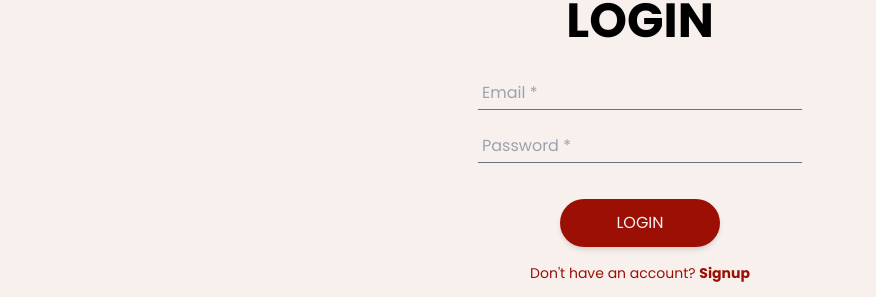
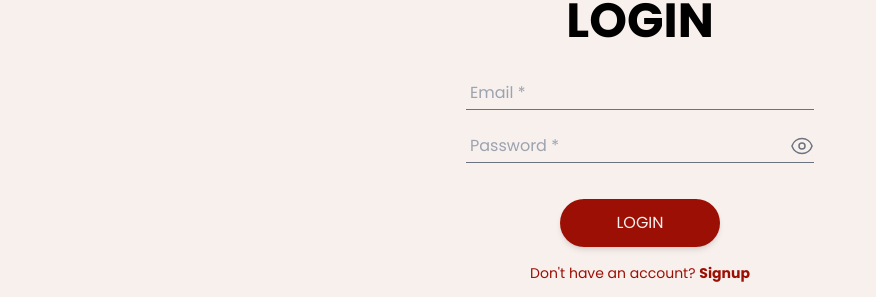
Before and after one commit to niranjan-official/Tamarind-House-Web, a Next.js app: page /login in a window 1280 px wide. Shown: the part 331-628 px from the top of the page, without its empty margins (0-876 px from the left). Built offline with nearby package versions, Linux system fonts and the light colour scheme.

Commit message:
comments added

```diff
--- a/app/globals.css
+++ b/app/globals.css
@@ -3,7 +3,10 @@
 @tailwind utilities;
 
 .input{
-    @apply w-full bg-transparent border-b p-1 mb-5 border-gray-500 focus:outline-none focus:ring-0 hover:border-b-2 hover:border-red-900
+    @apply w-full border-b mb-5 border-gray-500 hover:border-b-2 hover:border-red-900
+}
+.input input{
+    @apply w-full bg-transparent p-1 focus:outline-none focus:ring-0
 }
 .button{
     @apply flex items-center justify-center gap-2 p-3 text-secondary shadow-md bg-primary hover:bg-red-900 disabled:bg-red-900
--- a/app/login/page.jsx
+++ b/app/login/page.jsx
@@ -9,7 +9,7 @@
         <Image height={300} width={300} src="/images/Rectangle.svg" alt='rectangle'/>
       </div>
       <div className='flex flex-col flex-1 items-center justify-center px-14 z-10'>
-        <Image src="/images/prc-logo.svg" height={150} width={150}/>
+        <Image src="/images/prc-logo.svg" height={150} width={150} alt='prc-logo'/>
         <h1 className='text-5xl font-bold mt-4'>LOGIN</h1>
         <LoginForm/>
       </div>
--- a/app/otp/page.jsx
+++ b/app/otp/page.jsx
@@ -1,5 +1,5 @@
 "use client";
-import { Login, createUser } from "@/Functions/functions";
+import { Login, Signup } from "@/Functions/functions";
 import Image from "next/image";
 import { useRouter } from "next/navigation";
 import React, { useEffect, useRef, useState } from "react";
@@ -56,7 +56,7 @@
       const userData = JSON.parse(localStorage.getItem("otp"));
       let status;
       if(userData.method === "signup"){
-        status = await createUser(
+        status = await Signup(
           userData.email,
           userData.password,
         );
@@ -86,6 +86,7 @@
           width={0}
           height={0}
           style={{ width: "100%", height: "auto" }}
+          alt="otp poster"
         />
       </div>
       <h1 className="text-3xl font-bold text-primary mt-4">OTP Verification</h1>
--- a/app/signup/page.jsx
+++ b/app/signup/page.jsx
@@ -9,7 +9,7 @@
         <Image height={300} width={300} src="/images/Rectangle.svg" alt='rectangle'/>
       </div>
       <div className='flex flex-col flex-1 items-center pt-12 justify-center px-14 z-10'>
-        <Image src="/images/prc-logo.svg" height={150} width={150}/>
+        <Image src="/images/prc-logo.svg" height={150} width={150} alt='prc-logo'/>
         <h1 className='text-5xl font-bold mt-4'>SIGNUP</h1>
         <SignupForm/>
       </div>
--- a/components/Header.jsx
+++ b/components/Header.jsx
@@ -4,7 +4,7 @@
 const Header = () => {
   return (
     <div className='w-full flex items-center h-20 p-4 bg-primary shadow-md fixed z-40'>
-        <Image src="/images/prc-logo.svg" width={0} height={0} style={{width: 'auto',height:'100%'}} alt="" />
+        <Image src="/images/prc-logo.svg" width={0} height={0} style={{width: 'auto',height:'100%'}} alt="prc" />
       <h1 className='text-white text-xl font-bold'>Tamarind-House</h1>
     </div>
   )
--- a/components/LoginForm.jsx
+++ b/components/LoginForm.jsx
@@ -13,6 +13,7 @@
   });
   const [load, setLoad] = useState(false);
   const [state, setState] = useState("");
+  const [showPassword, setShowPassword] = useState(false);
   const form = useRef();
 
   const handleChange = (e) => {
@@ -26,8 +27,8 @@
   const handleSubmit = async (e) => {
     e.preventDefault();
     setLoad(true);
-    const status = await handleLogin(data.email,form.current);
-    if(status.success){
+    const status = await handleLogin(data.email, form.current);
+    if (status.success) {
       const otpData = {
         method: "login",
         otp: status.otp,
@@ -39,7 +40,7 @@
     } else if (status.notValid) {
       setLoad(false);
       setState("Not a valid Email");
-    } else{
+    } else {
       setLoad(false);
       setState("Unknown error occured !!");
     }
@@ -47,37 +48,74 @@
       setState("");
     }, 3000);
   };
-  const inputs = [
-    {
-      label: "Email *",
-      value: data.email,
-      name: "email",
-      type: "email",
-    },
-    {
-      label: "Password *",
-      value: data.password,
-      name: "password",
-      type: "password",
-    },
-  ];
+
   return (
-    <div className="flex w-full mt-8 flex-col items-center">
-      <form ref={form} onSubmit={handleSubmit} className="flex flex-col items-center">
-        {inputs.map((input, key) => (
-          <div key={key} className="w-full">
-            <input
-              type={input.type}
-              name={input.name}
-              className="input"
-              placeholder={input.label}
-              value={input.value}
-              onChange={handleChange}
-              required
-            />
-          </div>
-        ))}
-        <input name="otp" value="1234" type="number" readOnly hidden/>
+    <div className=" flex mt-8 flex-col items-center">
+      <form
+        ref={form}
+        onSubmit={handleSubmit}
+        className="flex flex-col items-center"
+      >
+        <div className="input flex justify-between">
+          <input
+            type="text"
+            name="email"
+            placeholder="Email *"
+            value={data.email}
+            onChange={handleChange}
+            required
+          />
+        </div>
+        <div className="input flex justify-between">
+          <input
+            type={showPassword ? "text" : "password"}
+            name="password"
+            placeholder="Password *"
+            value={data.password}
+            onChange={handleChange}
+            required
+          />
+          <button type="button" onClick={() => setShowPassword(!showPassword)}>
+            {showPassword ? (
+              <svg
+                xmlns="http://www.w3.org/2000/svg"
+                fill="none"
+                viewBox="0 0 24 24"
+                strokeWidth={1.5}
+                stroke="currentColor"
+                className="w-6 h-6 text-gray-500"
+              >
+                <path
+                  strokeLinecap="round"
+                  strokeLinejoin="round"
+                  d="M3.98 8.223A10.477 10.477 0 0 0 1.934 12C3.226 16.338 7.244 19.5 12 19.5c.993 0 1.953-.138 2.863-.395M6.228 6.228A10.451 10.451 0 0 1 12 4.5c4.756 0 8.773 3.162 10.065 7.498a10.522 10.522 0 0 1-4.293 5.774M6.228 6.228 3 3m3.228 3.228 3.65 3.65m7.894 7.894L21 21m-3.228-3.228-3.65-3.65m0 0a3 3 0 1 0-4.243-4.243m4.242 4.242L9.88 9.88"
+                />
+              </svg>
+            ) : (
+              <svg
+                xmlns="http://www.w3.org/2000/svg"
+                fill="none"
+                viewBox="0 0 24 24"
+                strokeWidth={1.5}
+                stroke="currentColor"
+                className="w-6 h-6 text-gray-500"
+              >
+                <path
+                  strokeLinecap="round"
+                  strokeLinejoin="round"
+                  d="M2.036 12.322a1.012 1.012 0 0 1 0-.639C3.423 7.51 7.36 4.5 12 4.5c4.638 0 8.573 3.007 9.963 7.178.07.207.07.431 0 .639C20.577 16.49 16.64 19.5 12 19.5c-4.638 0-8.573-3.007-9.963-7.178Z"
+                />
+                <path
+                  strokeLinecap="round"
+                  strokeLinejoin="round"
+                  d="M15 12a3 3 0 1 1-6 0 3 3 0 0 1 6 0Z"
+                />
+              </svg>
+            )}
+          </button>
+        </div>
+
+        <input name="otp" value="1234" type="number" readOnly hidden />
         {state && <p className="text-sm text-primary">{state}</p>}
         <button
           type="submit"
@@ -96,7 +134,10 @@
         </button>
       </form>
       <p className="text-sm mt-4 text-primary">
-        Don't have an account? <Link href={'/signup'} className="font-bold ">Signup</Link>
+        Don't have an account?{" "}
+        <Link href={"/signup"} className="font-bold ">
+          Signup
+        </Link>
       </p>
     </div>
   );
--- a/components/SignupForm.jsx
+++ b/components/SignupForm.jsx
@@ -29,6 +29,7 @@
   };
   const handleSubmit = async (e) => {
     e.preventDefault();
+    if(data.password === data.confirm){
       setLoad(true);
       const status = await handleSignup(
         data.id,
@@ -56,6 +57,9 @@
       } else {
         setLoad(false);
         setState("Unknown error occured !!");
+      }
+    }else{
+      setState("Passwords mismatching ??")
     }
     setTimeout(() => {
       setState("");
@@ -97,11 +101,10 @@
     <div className="flex w-full mt-8 flex-col items-center">
       <form ref={form} onSubmit={handleSubmit} className="flex flex-col items-center">
         {inputs.map((input, key) => (
-          <div key={key} className="w-full">
+          <div key={key} className="input">
             <input
               type={input.type}
               name={input.name}
-              className="input"
               placeholder={input.label}
               value={input.value}
               onChange={handleChange}
```
Also changed, not shown: 1 other file (tests, documents, lock files or other folders). Lines whose indentation alone changed are shown as unchanged.
